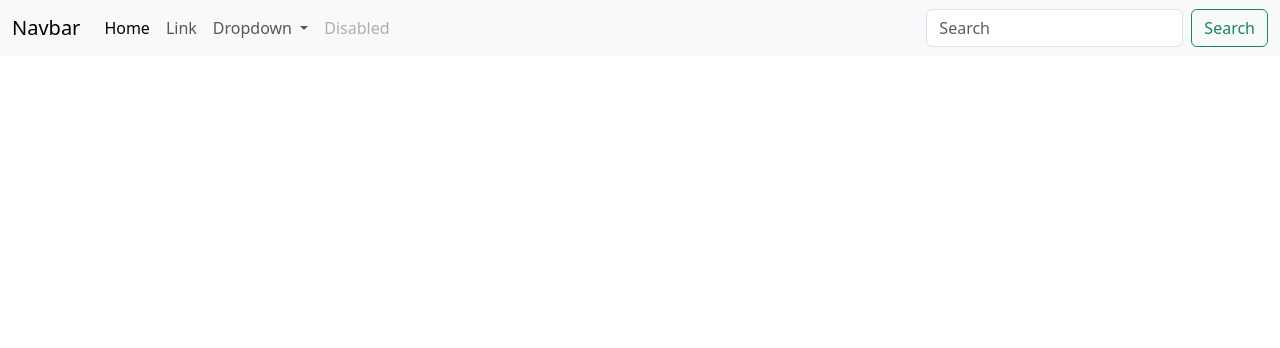
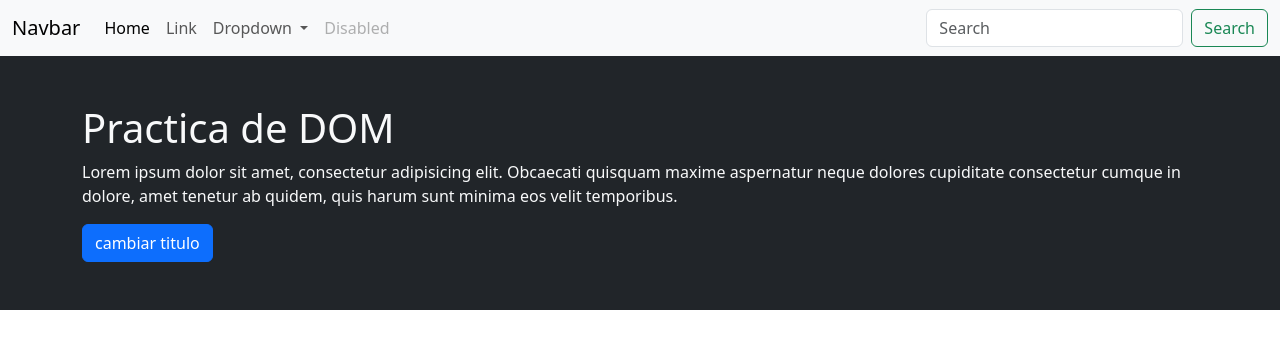
Before and after one commit to rollingcodeschool/pracicaDOM-c39i, a plain HTML site: page index.html in a window 1280 px wide. Drawn offline with nearby package versions, Linux system fonts and the light colour scheme.

Commit message:
agregamos el baner principal

```diff
--- a/index.html
+++ b/index.html
@@ -48,7 +48,16 @@
         </div>
       </nav>
 </header>
-<main></main>
+<main>
+    <section class="bg-dark text-light py-5">
+        <article class="container">
+            <h1>Practica de DOM</h1>
+            <p>Lorem ipsum dolor sit amet, consectetur adipisicing elit. Obcaecati quisquam maxime aspernatur neque dolores cupiditate consectetur cumque in dolore, amet tenetur ab quidem, quis harum sunt minima eos velit temporibus.</p>
+            <button class="btn btn-primary">cambiar titulo</button>
+        </article>
+    </section>
+    <section></section>
+</main>
 <footer></footer>
     <script src="https://cdn.jsdelivr.net/npm/bootstrap@5.3.0-alpha2/dist/js/bootstrap.bundle.min.js" integrity="sha384-qKXV1j0HvMUeCBQ+QVp7JcfGl760yU08IQ+GpUo5hlbpg51QRiuqHAJz8+BrxE/N" crossorigin="anonymous"></script>
 </body>
```
